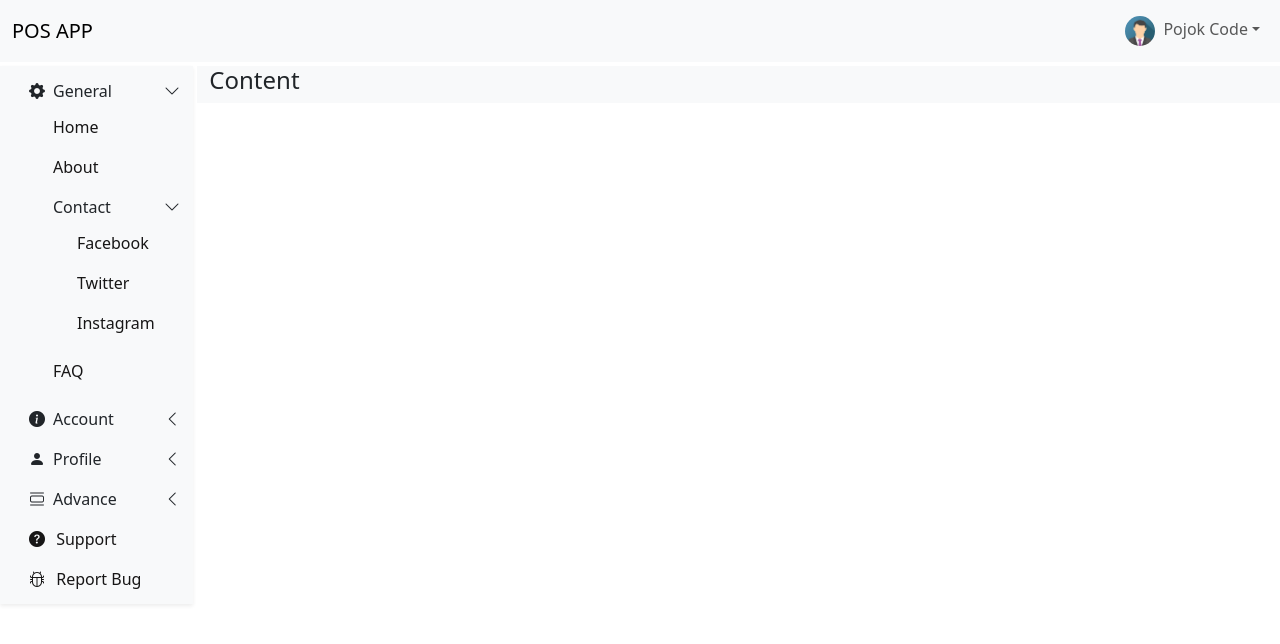
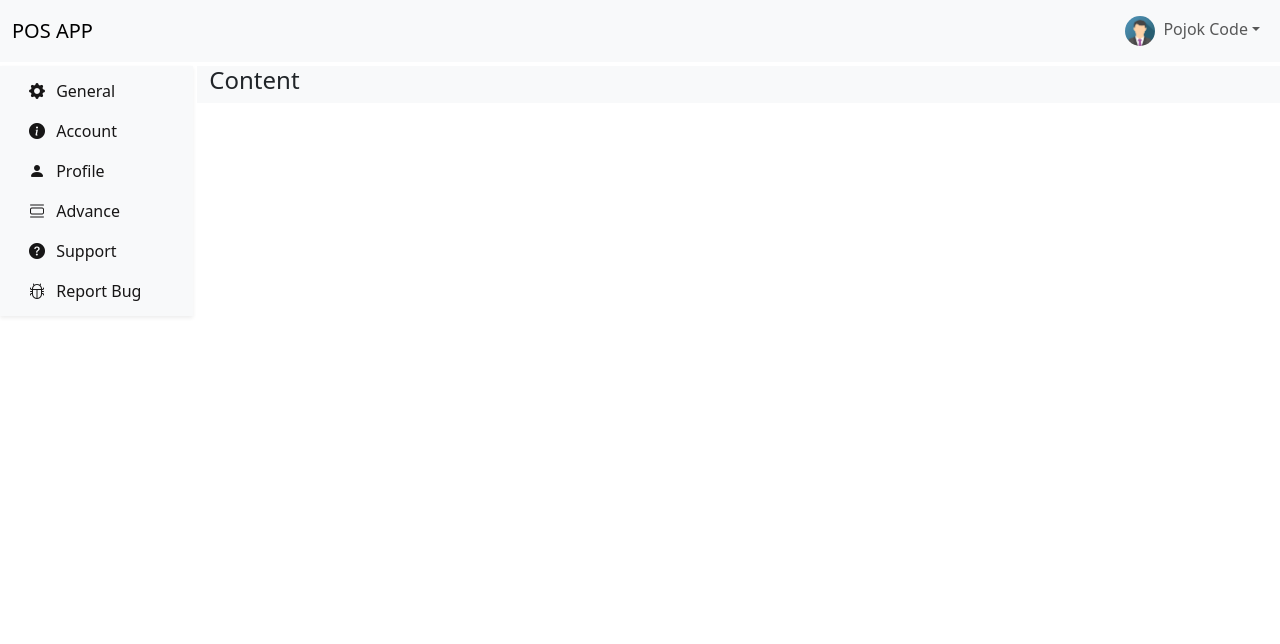
Before and after one commit to trianandafajar/react-bootstrap-treesidebar, a React (Vite) app: page / in a window 1280 px wide. Shown: the top 644 px of the page. Built offline with nearby package versions, Linux system fonts and the light colour scheme.

Commit message:
Update Db

```diff
--- a/src/components/db.js
+++ b/src/components/db.js
@@ -3,150 +3,66 @@ export const db = [
     id: 1,
     title: "General",
     icon: "bi-gear-fill",
-    isOpen: 1,
-    childrens: [
-      {
-        id: 2,
-        title: "Home",
-        path: "/",
-      },
-      {
-        id: 3,
-        title: "About",
-        path: "/about",
-      },
+    children: [
+      { id: 2, title: "Home", path: "/" },
+      { id: 3, title: "About", path: "/about" },
       {
         id: 4,
         title: "Contact",
-        isOpen: 1,
-        childrens: [
-          {
-            id: 5,
-            title: "Facebook",
-            path: "/facebook",
-          },
-          {
-            id: 6,
-            title: "Twitter",
-            path: "/twitter",
-          },
-          {
-            id: 7,
-            title: "Instagram",
-            path: "/instagram",
-          },
+        children: [
+          { id: 5, title: "Facebook", path: "/facebook" },
+          { id: 6, title: "Twitter", path: "/twitter" },
+          { id: 7, title: "Instagram", path: "/instagram" },
         ],
       },
-      {
-        id: 8,
-        title: "FAQ",
-        path: "/faqs",
-      },
+      { id: 8, title: "FAQ", path: "/faqs" },
     ],
   },
   {
     id: 9,
     title: "Account",
     icon: "bi-info-circle-fill",
-    childrens: [
-      {
-        id: 10,
-        title: "Login",
-        path: "/login",
-      },
-      {
-        id: 11,
-        title: "Register",
-        path: "/register",
-      },
-      {
-        id: 12,
-        title: "Forgot Password",
-        path: "/forgot-password",
-      },
-      {
-        id: 13,
-        title: "Reset Password",
-        path: "/reset-password",
-      },
+    children: [
+      { id: 10, title: "Login", path: "/login" },
+      { id: 11, title: "Register", path: "/register" },
+      { id: 12, title: "Forgot Password", path: "/forgot-password" },
+      { id: 13, title: "Reset Password", path: "/reset-password" },
     ],
   },
   {
     id: 14,
     title: "Profile",
     icon: "bi-person-fill",
-    childrens: [
-      {
-        id: 15,
-        title: "Profile",
-        path: "/profile",
-      },
+    children: [
+      { id: 15, title: "Profile", path: "/profile" },
       {
         id: 16,
         title: "Settings",
-        childrens: [
-          {
-            id: 17,
-            title: "Account",
-            path: "/settings/account",
-          },
+        children: [
+          { id: 17, title: "Account", path: "/settings/account" },
           {
             id: 18,
             title: "Billing",
-            childrens: [
-              {
-                id: 19,
-                title: "Payment",
-                path: "/settings/billing/payment",
-              },
-              {
-                id: 20,
-                title: "Subscription",
-                path: "/settings/billing/subscription",
-              },
+            children: [
+              { id: 19, title: "Payment", path: "/settings/billing/payment" },
+              { id: 20, title: "Subscription", path: "/settings/billing/subscription" },
             ],
           },
-          {
-            id: 21,
-            title: "Notifications",
-            path: "/settings/notifications",
-          },
+          { id: 21, title: "Notifications", path: "/settings/notifications" },
         ],
       },
-      {
-        id: 22,
-        title: "Logout",
-        path: "/logout",
-      },
+      { id: 22, title: "Logout", path: "/logout" },
     ],
   },
   {
     id: 23,
     title: "Advance",
     icon: "bi-view-list",
-    childrens: [
-      {
-        id: 24,
-        title: "Search",
-        path: "/search",
-      },
-      {
-        id: 25,
-        title: "History",
-        path: "/history",
-      },
+    children: [
+      { id: 24, title: "Search", path: "/search" },
+      { id: 25, title: "History", path: "/history" },
     ],
   },
-  {
-    id: 26,
-    title: "Support",
-    icon: "bi-question-circle-fill",
-    path: "/support",
-  },
-  {
-    id: 27,
-    title: "Report Bug",
-    icon: "bi-bug",
-    path: "/report-bug",
-  },
+  { id: 26, title: "Support", icon: "bi-question-circle-fill", path: "/support" },
+  { id: 27, title: "Report Bug", icon: "bi-bug", path: "/report-bug" },
 ];
```
